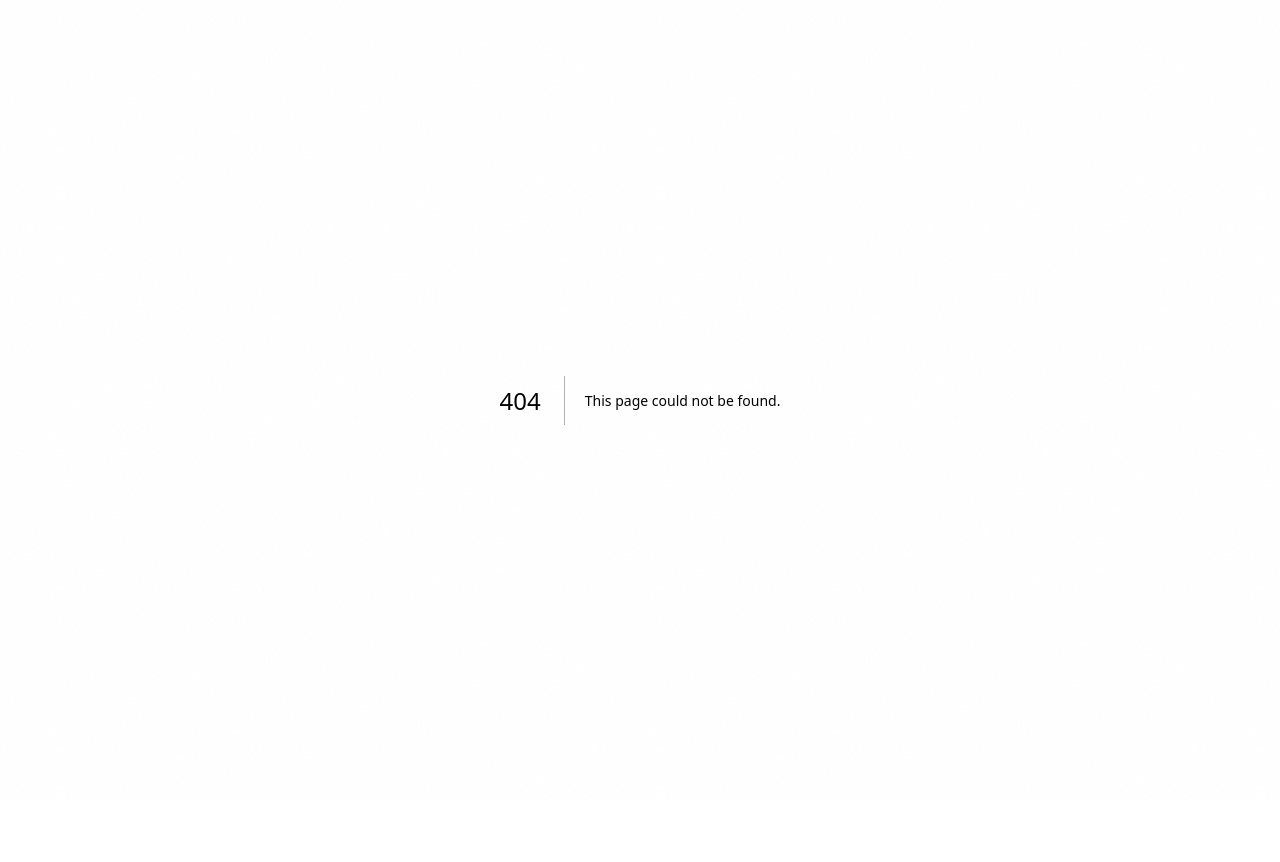
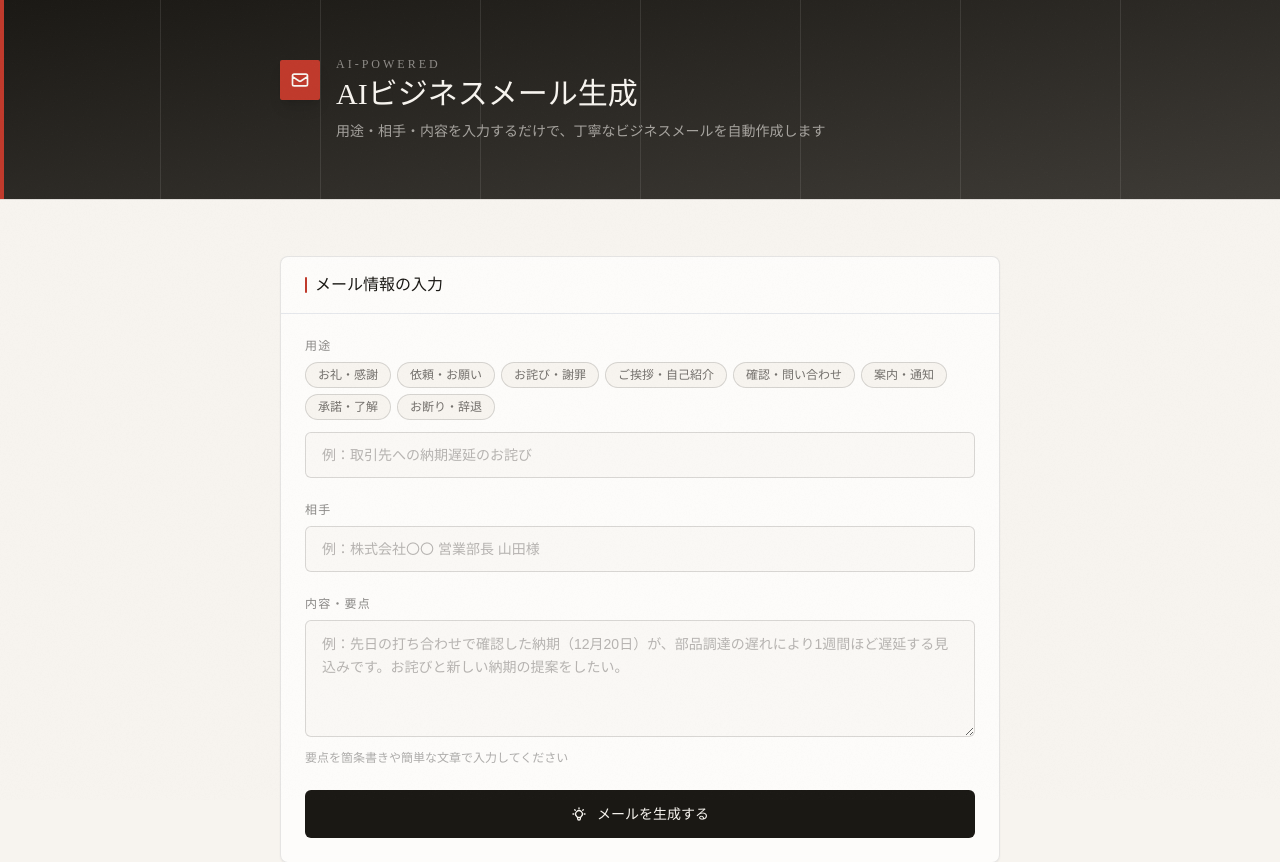
Before and after one commit to etoile1000/ai-mail-generator, a Next.js app in the folder ai-mail-app/: page /thank-you-email in a window 1280 px wide. Before the commit this address had no page. Shown: the top 862 px of the page. Before the commit the page ends 800 px from the top, so only its background shows below. Built offline with nearby package versions, Linux system fonts and the light colour scheme.

Commit message:
Create page.tsx

```diff
--- /dev/null
+++ b/ai-mail-app/src/app/thank-you-email/page.tsx
@@ -0,0 +1,7 @@
+"use client";
+
+import Home from "../page";
+
+export default function ThankYouEmailPage() {
+  return <Home />;
+}
```
